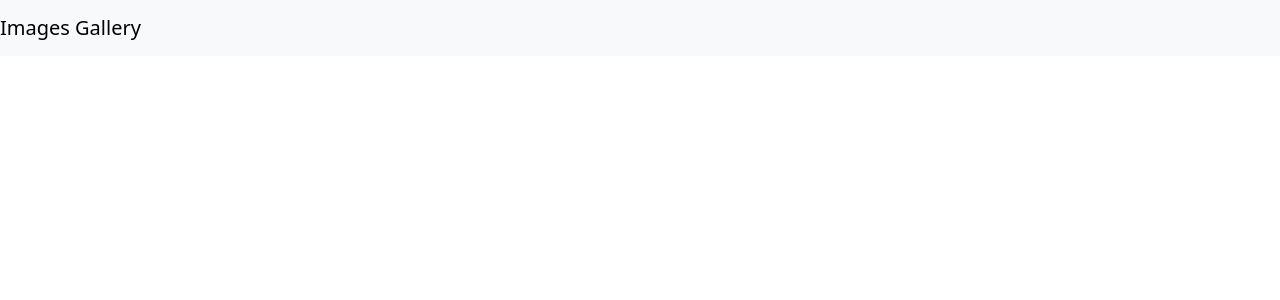
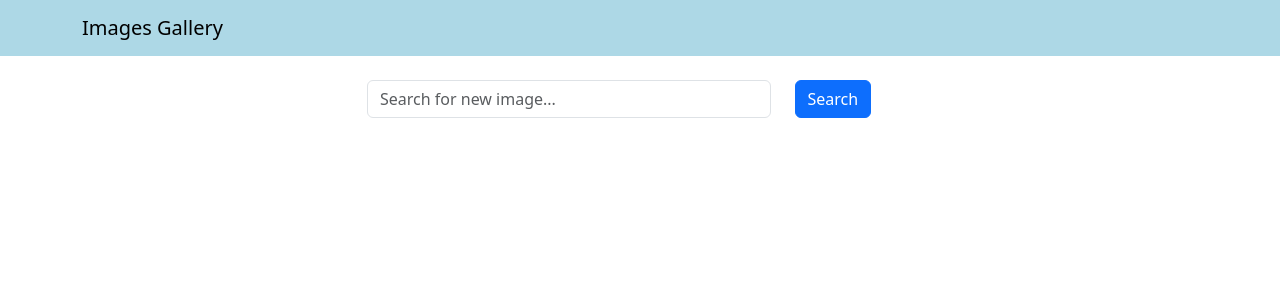
Before and after one commit to jesvencam/images-gallery, a React (Create React App) app in the folder frontend/: page / in a window 1280 px wide. Shown: the top 300 px of the page. Built offline with nearby package versions, Linux system fonts and the light colour scheme; no server answers.

Commit message:
first api call

```diff
--- a/frontend/src/App.js
+++ b/frontend/src/App.js
@@ -1,10 +1,31 @@
+import { useState } from 'react';
 import 'bootstrap/dist/css/bootstrap.min.css';
 import Header from './components/Header';
+import Search from './components/Search';
 
+const UNSPLASH_ACCESS_KEY = process.env.REACT_APP_UNSPLASH_ACCESS_KEY;
 const App = () => {
+  const [word,setWord] = useState('');
+
+  const handleSearchSubmit = (event) => {
+    event.preventDefault();
+    fetch(`https://api.unsplash.com/photos/random?query?${word}&client_id=${UNSPLASH_ACCESS_KEY}`)
+      .then((response) => response.json())
+      .then((data) => {
+        console.log(data);
+      })
+      .catch((error) => {
+        console.error('Error fetching data from Unsplash:', error);
+      });
+
+  }
+
+
   return (
     <div className="App">
       <Header title="Images Gallery" />
+      <Search word={word} setWord={setWord} handleSubmit={handleSearchSubmit} />
+
     </div>
   );
 }
--- a/frontend/src/components/Header.js
+++ b/frontend/src/components/Header.js
@@ -1,10 +1,16 @@
 import React from 'react';
-import { Navbar } from 'react-bootstrap';
+import { Navbar, Container } from 'react-bootstrap';
+
+const navbarStyle = {
+    backgroundColor: 'lightblue',
+};
 
 const Header = ({title}) => {
     return (
-<Navbar bg="light" data-bs-theme="light">
-  <Navbar.Brand href="/">{title}</Navbar.Brand>
+<Navbar style={navbarStyle} variant='light'>
+    <Container>
+        <Navbar.Brand href="/">{title}</Navbar.Brand>
+    </Container>
  </Navbar>
     )}
 
--- /dev/null
+++ b/frontend/src/components/Search.js
@@ -0,0 +1,29 @@
+import React from "react";
+import { Container, Row, Col, Form, Button } from "react-bootstrap";
+
+const Search = ({word, setWord, handleSubmit}) => {
+  return (
+    <Container className="mt-4">
+      <Row className="justify-content-center">
+        <Col xs={12} md={8} lg={6}>
+          <Form onSubmit={handleSubmit}>
+            <Row>
+              <Col xs={9}>
+                <Form.Control
+                    type="text"
+                    value={word}
+                    onChange={(e)=> setWord(e.target.value)}
+                    placeholder="Search for new image..." />
+              </Col>
+              <Col>
+                <Button variant="primary" type="submit">Search</Button>
+              </Col>
+            </Row>
+          </Form>
+        </Col>
+      </Row>
+    </Container>
+  );
+};
+
+export default Search;
--- a/frontend/src/index.js
+++ b/frontend/src/index.js
@@ -5,9 +5,11 @@
 
 const root = ReactDOM.createRoot(document.getElementById('root'));
 root.render(
-  <React.StrictMode>
+  //In strict mode React executes two times the components.
+  //Commented Strict Mode to avoid reloads in development mode
+  // <React.StrictMode>
     <App />
-  </React.StrictMode>
+  // </React.StrictMode>
 );
 
 // If you want to start measuring performance in your app, pass a function
```
